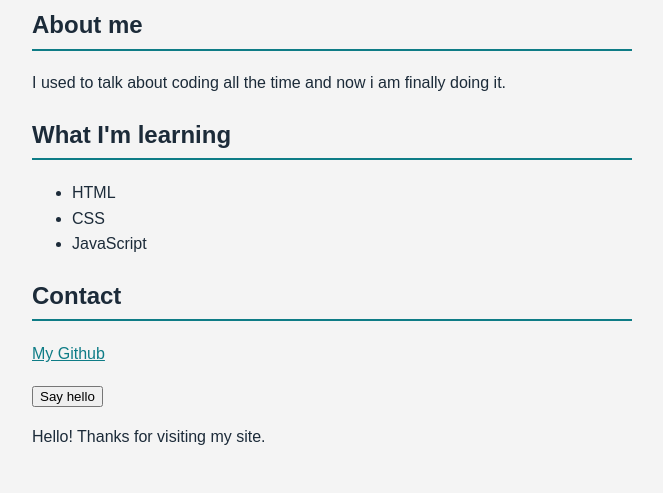
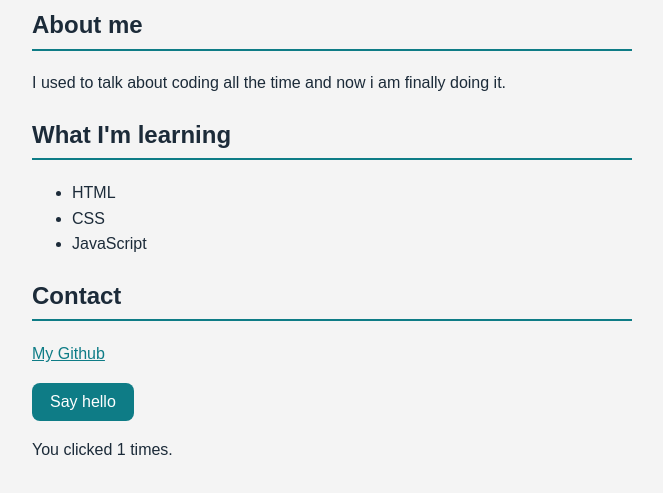
Before and after one commit to Markies-vanec/my-first-site, a plain HTML site: page index.html in a window 1280 px wide. Both pictures are taken after a click on the button "Say hello". Shown: the part 239-732 px from the top of the page, without its empty margins (308-971 px from the left). Drawn offline with Linux system fonts and the light colour scheme.

Commit message:
Add click counter and button style

```diff
--- a/script.js
+++ b/script.js
@@ -1,4 +1,6 @@
 const button = document.getElementById("greet");
 const message = document.getElementById("message");
+let count = 0;
 button.addEventListener("click", function () {
-message.textContent = "Hello! Thanks for visiting my site.";});
+count++;
+message.textContent = "You clicked " + count + " times.";});
--- a/style.css
+++ b/style.css
@@ -50,3 +50,15 @@ nav {
         text-align: center;
     }
 }
+button{
+    background-color: #0e7c86;
+    color: white;
+    border: none;
+    padding: 10px 18px;
+    border-radius: 8px;
+    font-size: 1rem;
+    cursor: pointer;
+}
+button:hover {
+    background-color: #0b636b;
+}
```
